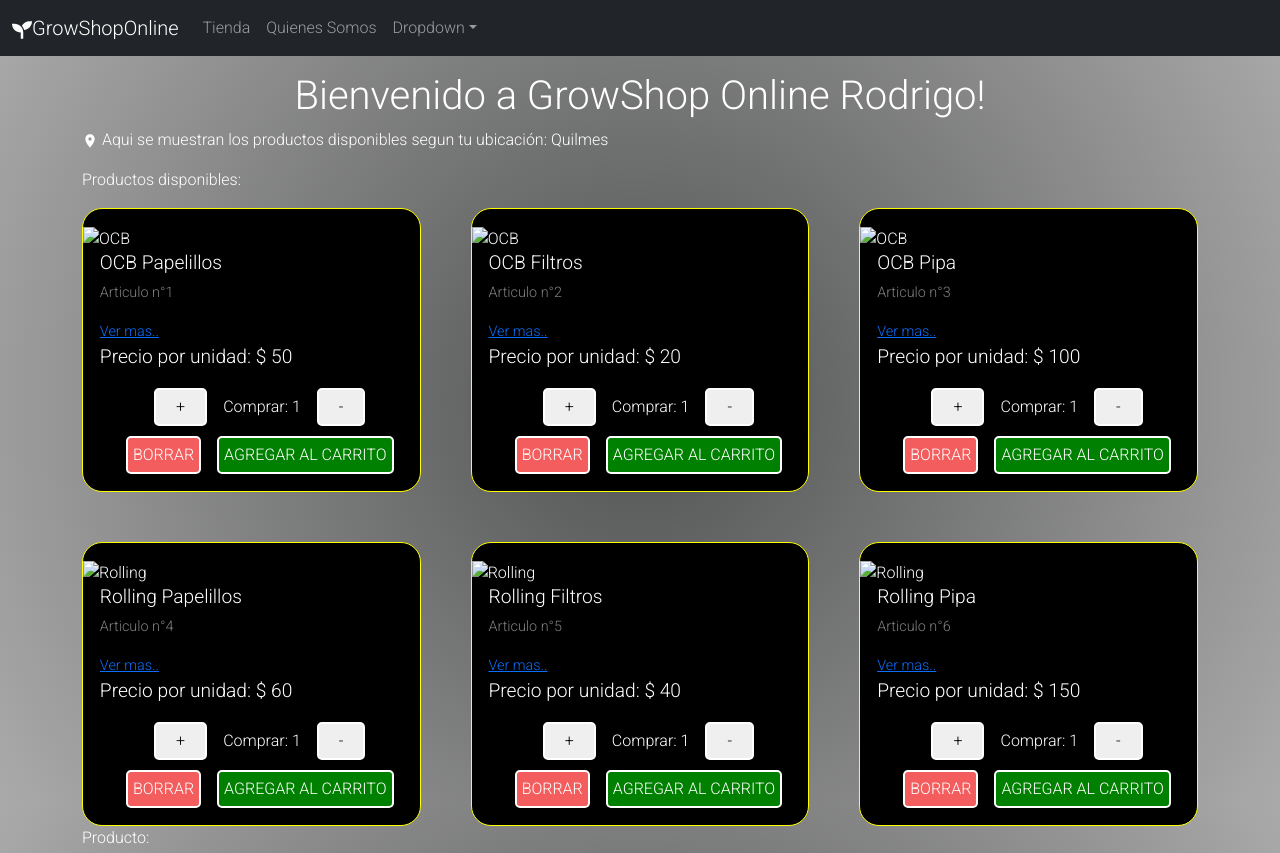
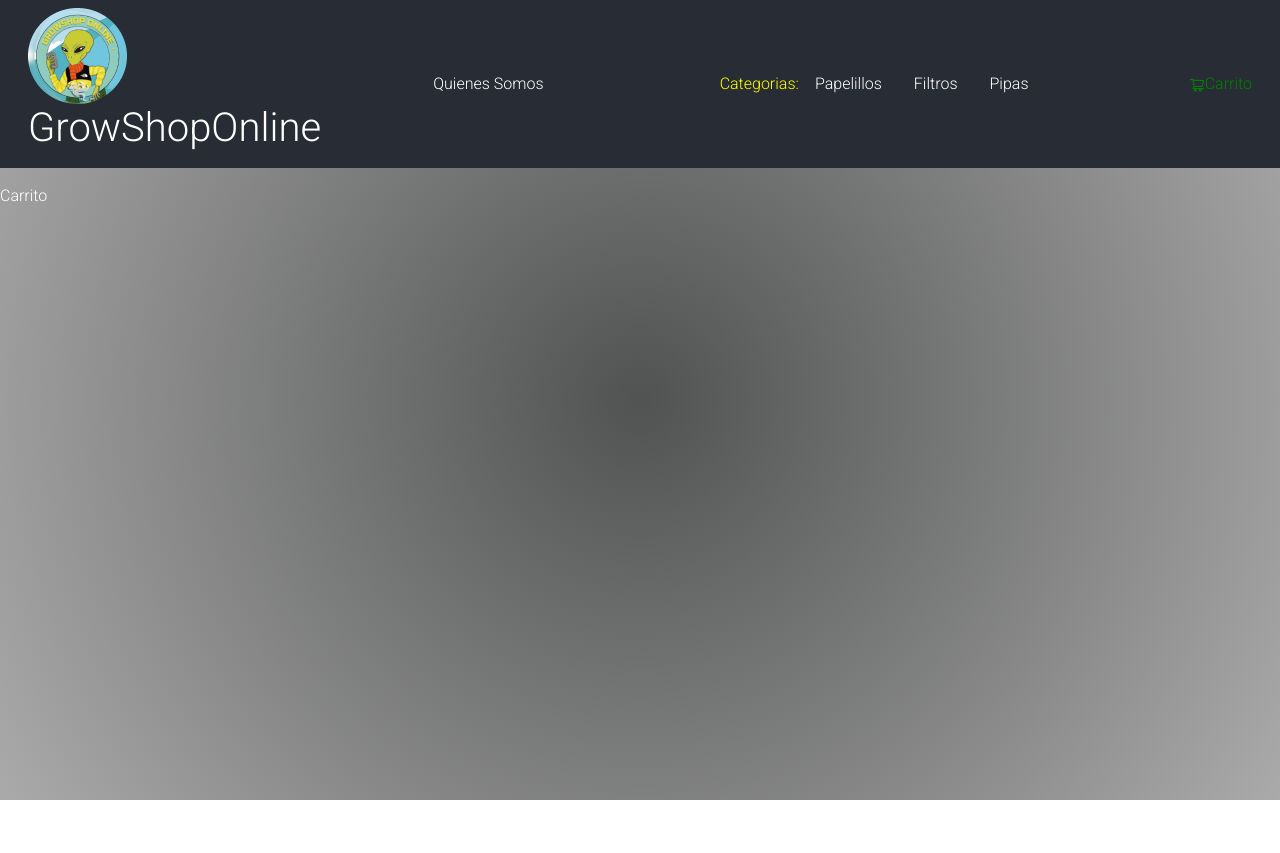
Before and after one commit to Rodrigomdiaz92/GrowShopOnline_React_Diaz, a React app: page /carrito in a window 1280 px wide. Shown: the top 853 px of the page. After the commit the page ends 800 px from the top, so only its background shows below. Built offline with nearby package versions, Linux system fonts and the light colour scheme.

Commit message:
Primer entrega intermedia - Clase 8 Routing y Navegacion- Terminado

```diff
--- a/src/components/Main.js
+++ b/src/components/Main.js
@@ -1,11 +1,25 @@
+import { Route, Routes } from "react-router-dom";
+import { Carrito } from "./main/Carrito";
 import ItemDetailContainer from "./main/ItemDetailContainer";
 import ItemListContainer from "./main/ItemListContainer";
 
 const Main = () => {
   return (
     <main>
-      <ItemListContainer nombre="Rodrigo" ubicacion="Quilmes" />
-      <ItemDetailContainer />
+      <Routes>
+        <Route
+          path="/"
+          element={<ItemListContainer nombre="Rodrigo" ubicacion="Quilmes" />}
+        />
+        <Route
+          path="/categoria/:categoria"
+          element={<ItemListContainer nombre="Rodrigo" ubicacion="Quilmes" />}
+        />
+        <Route path="/producto/:id" element={<ItemDetailContainer />} />
+        <Route path="/carrito" element={<Carrito />} />
+      </Routes>
+      {/*  <ItemListContainer nombre="Rodrigo" ubicacion="Quilmes" />
+      <ItemDetailContainer /> */}
     </main>
   );
 };
--- a/src/components/header/CartWidget.js
+++ b/src/components/header/CartWidget.js
@@ -3,7 +3,7 @@
 const CartWidget = () => {
   return (
     <>
-      <FaSeedling />
+      <img src="/icon.png" alt="GrowshopOnline" />
     </>
   );
 };
--- a/src/components/header/NavBar.js
+++ b/src/components/header/NavBar.js
@@ -1,34 +1,33 @@
-import { Container, Nav, Navbar, NavDropdown } from "react-bootstrap";
+import { Container } from "react-bootstrap";
+import { NavLink } from "react-router-dom";
 import CartWidget from "./CartWidget";
+import { AiOutlineShoppingCart } from "react-icons/ai";
 
 function NavBar() {
   return (
-    <Navbar bg="dark" variant="dark">
-      <Container fluid>
-        <Navbar.Brand href="#home">
+    <Container className="navbar" fluid>
+      <div className="navbar-presentacion">
+        <NavLink to="/">
           <CartWidget />
-          GrowShopOnline
-        </Navbar.Brand>
-        <Navbar.Toggle aria-controls="basic-navbar-nav" />
-        <Navbar.Collapse id="basic-navbar-nav">
-          <Nav className="me-auto">
-            <Nav.Link href="#home">Tienda</Nav.Link>
-            <Nav.Link href="#link">Quienes Somos</Nav.Link>
-            <NavDropdown title="Dropdown" id="basic-nav-dropdown">
-              <NavDropdown.Item href="#action/3.1">Action</NavDropdown.Item>
-              <NavDropdown.Item href="#action/3.2">
-                Another action
-              </NavDropdown.Item>
-              <NavDropdown.Item href="#action/3.3">Something</NavDropdown.Item>
-              <NavDropdown.Divider />
-              <NavDropdown.Item href="#action/3.4">
-                Separated link
-              </NavDropdown.Item>
-            </NavDropdown>
-          </Nav>
-        </Navbar.Collapse>
-      </Container>
-    </Navbar>
+          <h1>GrowShopOnline</h1>
+        </NavLink>
+      </div>
+      <div className="navbar-menu">
+        <NavLink to="Quienes-Somos">Quienes Somos</NavLink>
+      </div>
+      <div className="navbar-categorias">
+        <span>Categorias:</span>
+        <NavLink to="/categoria/Papelillos">Papelillos</NavLink>
+        <NavLink to="/categoria/Filtros">Filtros</NavLink>
+        <NavLink to="/categoria/Pipa">Pipas</NavLink>
+      </div>
+      <div className="carrito">
+        <NavLink to="/carrito">
+          <AiOutlineShoppingCart />
+          Carrito
+        </NavLink>
+      </div>
+    </Container>
   );
 }
 
--- /dev/null
+++ b/src/components/main/Carrito.js
@@ -0,0 +1,3 @@
+export const Carrito = () => {
+  return <div>Carrito</div>;
+};
--- a/src/components/main/Item.js
+++ b/src/components/main/Item.js
@@ -1,3 +1,4 @@
+import { Link } from "react-router-dom";
 import ItemCount from "./ItemCount";
 
 const Item = (props) => {
@@ -7,14 +8,17 @@
       {props.datos.map((producto, indice) => {
         return (
           <div className="producto">
-            <img src="" alt={producto.nombre} />
+            <div className="producto-img">
+              <img src={producto.imagen} alt={producto.nombre} />
+            </div>
             <h2 className="producto-titulo">
               {producto.nombre} {producto.categoria}
             </h2>
             <p className="producto-articulo">Articulo n°{producto.id}</p>
-            <a className="producto-datos" href="#">
-              Ver mas..
-            </a>
+            <Link className="producto-datos" to={`/producto/${producto.id}`}>
+              {" "}
+              Ver mas..{" "}
+            </Link>
             <p className="producto-precio">
               Precio por unidad: $ {producto.precio}
             </p>
--- a/src/components/main/ItemDetailContainer.js
+++ b/src/components/main/ItemDetailContainer.js
@@ -1,8 +1,9 @@
 import { useState, useEffect } from "react";
 import { Container } from "react-bootstrap";
 import ItemDetail from "./ItemDetail";
+import { useParams } from "react-router-dom";
 
-let productoDetalle = [
+let productosIniciales = [
   {
     id: 1,
     categoria: "Papelillos",
@@ -11,24 +12,79 @@
     origen: "Chile",
     precio: 50,
     stock: 10,
-    imagen: "./img/Papelillos/ocbimg.png",
+    imagen: "/img/Papelillos/ocbimg.png",
+  },
+  {
+    id: 2,
+    categoria: "Filtros",
+    nombre: "OCB",
+    web: "https://www.ocb.cl/",
+    precio: 20,
+    stock: 10,
+    imagen: "/img/Filtros/ocbimg.png",
+  },
+  {
+    id: 3,
+    categoria: "Pipa",
+    nombre: "OCB",
+    web: "https://www.ocb.cl/",
+    origen: "Chile",
+    precio: 100,
+    stock: 10,
+    imagen: "/img/Pipa/ocbimg.png",
+  },
+  {
+    id: 4,
+    categoria: "Papelillos",
+    nombre: "Rolling",
+    web: "https://www.lionrollingcircus.com/",
+    origen: "Argentina",
+    precio: 60,
+    stock: 10,
+    imagen: "/img/Papelillos/rollingimg.png",
+  },
+  {
+    id: 5,
+    categoria: "Filtros",
+    nombre: "Rolling",
+    web: "https://www.lionrollingcircus.com/",
+    origen: "Argentina",
+    precio: 40,
+    stock: 10,
+    imagen: "/img/Filtros/rollingimg.png",
+  },
+  {
+    id: 6,
+    categoria: "Pipa",
+    nombre: "Rolling",
+    web: "https://www.lionrollingcircus.com/",
+    origen: "Argentina",
+    precio: 150,
+    stock: 10,
+    imagen: "/img/Pipa/rollingimg.png",
   },
 ];
 
 const ItemDetailContainer = () => {
   const [loading, setLoading] = useState(true);
   const [producto, setProducto] = useState([]);
+  const { id } = useParams();
 
   useEffect(() => {
     const promesa = new Promise((res, rej) => {
       setTimeout(() => {
-        res(productoDetalle);
-      }, 5000);
+        res(productosIniciales);
+      }, 2000);
     });
 
     promesa
       .then((respuestaDeLaApi) => {
-        setProducto(productoDetalle);
+        if (id != undefined) {
+          const listafiltro = productosIniciales.filter(
+            (producto) => producto.id == id
+          );
+          setProducto(listafiltro);
+        }
       })
       .catch((errorDeLaApi) => {
         console.log(errorDeLaApi);
@@ -36,7 +92,7 @@
       .finally(() => {
         setLoading(false);
       });
-  });
+  }, [id]);
 
   return (
     <>
--- a/src/components/main/ItemListContainer.js
+++ b/src/components/main/ItemListContainer.js
@@ -1,6 +1,7 @@
 import { useState, useEffect } from "react";
 import { Container } from "react-bootstrap";
 import { MdLocationOn } from "react-icons/md";
+import { useParams } from "react-router-dom";
 /* import ItemCount from "./ItemCount"; */
 import ItemList from "./ItemList";
 
@@ -13,7 +14,7 @@
     origen: "Chile",
     precio: 50,
     stock: 10,
-    imagen: "./img/Papelillos/ocbimg.png",
+    imagen: "/img/Papelillos/ocbimg.png",
   },
   {
     id: 2,
@@ -22,7 +23,7 @@
     web: "https://www.ocb.cl/",
     precio: 20,
     stock: 10,
-    imagen: "ocbimg",
+    imagen: "/img/Filtros/ocbimg.png",
   },
   {
     id: 3,
@@ -32,7 +33,7 @@
     origen: "Chile",
     precio: 100,
     stock: 10,
-    imagen: "ocbimg",
+    imagen: "/img/Pipa/ocbimg.png",
   },
   {
     id: 4,
@@ -42,7 +43,7 @@
     origen: "Argentina",
     precio: 60,
     stock: 10,
-    imagen: "rollingimg",
+    imagen: "/img/Papelillos/rollingimg.png",
   },
   {
     id: 5,
@@ -52,7 +53,7 @@
     origen: "Argentina",
     precio: 40,
     stock: 10,
-    imagen: "rollingimg",
+    imagen: "/img/Filtros/rollingimg.png",
   },
   {
     id: 6,
@@ -62,7 +63,7 @@
     origen: "Argentina",
     precio: 150,
     stock: 10,
-    imagen: "rollingimg",
+    imagen: "/img/Pipa/rollingimg.png",
   },
 ];
 
@@ -71,17 +72,25 @@
 
   const [loading, setLoading] = useState(true);
   const [productos, setProductos] = useState([]);
+  const { categoria } = useParams();
 
   useEffect(() => {
     const promesa = new Promise((res, rej) => {
       setTimeout(() => {
         res(productosIniciales);
-      }, 2000);
+      }, 1000);
     });
 
     promesa
       .then((respuestaDeLaApi) => {
-        setProductos(productosIniciales);
+        if (categoria != undefined) {
+          const listafiltro = productosIniciales.filter(
+            (producto) => producto.categoria == categoria
+          );
+          setProductos(listafiltro);
+        } else {
+          setProductos(productosIniciales);
+        }
       })
       .catch((errorDeLaApi) => {
         console.log(errorDeLaApi);
@@ -89,7 +98,7 @@
       .finally(() => {
         setLoading(false);
       });
-  });
+  }, [categoria]);
 
   return (
     <>
--- a/src/style.scss
+++ b/src/style.scss
@@ -41,6 +41,39 @@
   margin-top: 1rem;
   color: white;
 }
+/*------------------NAVBAR-------------------*/
+.navbar {
+  display: grid;
+  grid-template-columns: 1fr 1fr 1fr;
+  grid-template-rows: 1fr;
+  background-color: #282c34;
+}
+
+.navbar a {
+  text-decoration: none;
+  color: white;
+  font-style: bold;
+  margin: 0rem 1rem 0rem 1rem;
+  &.active {
+    color: green;
+  }
+}
+
+.navbar-presentacion {
+  display: flex;
+  color: white;
+}
+
+.navbar-menu {
+  margin-right: 5rem;
+}
+
+.navbar-categorias {
+  margin-right: 3rem;
+}
+.navbar-categorias span {
+  color: yellow;
+}
 
 /*------------------LISTA PRODUCTOS-------------------*/
 
@@ -58,6 +91,15 @@
   background-color: black;
   padding-bottom: 5%;
   padding-top: 5%;
+}
+
+.producto-img {
+  margin-left: 30%;
+}
+
+.producto-img img {
+  width: 60%;
+  border-radius: 20px;
 }
 
 .producto-titulo {
```
